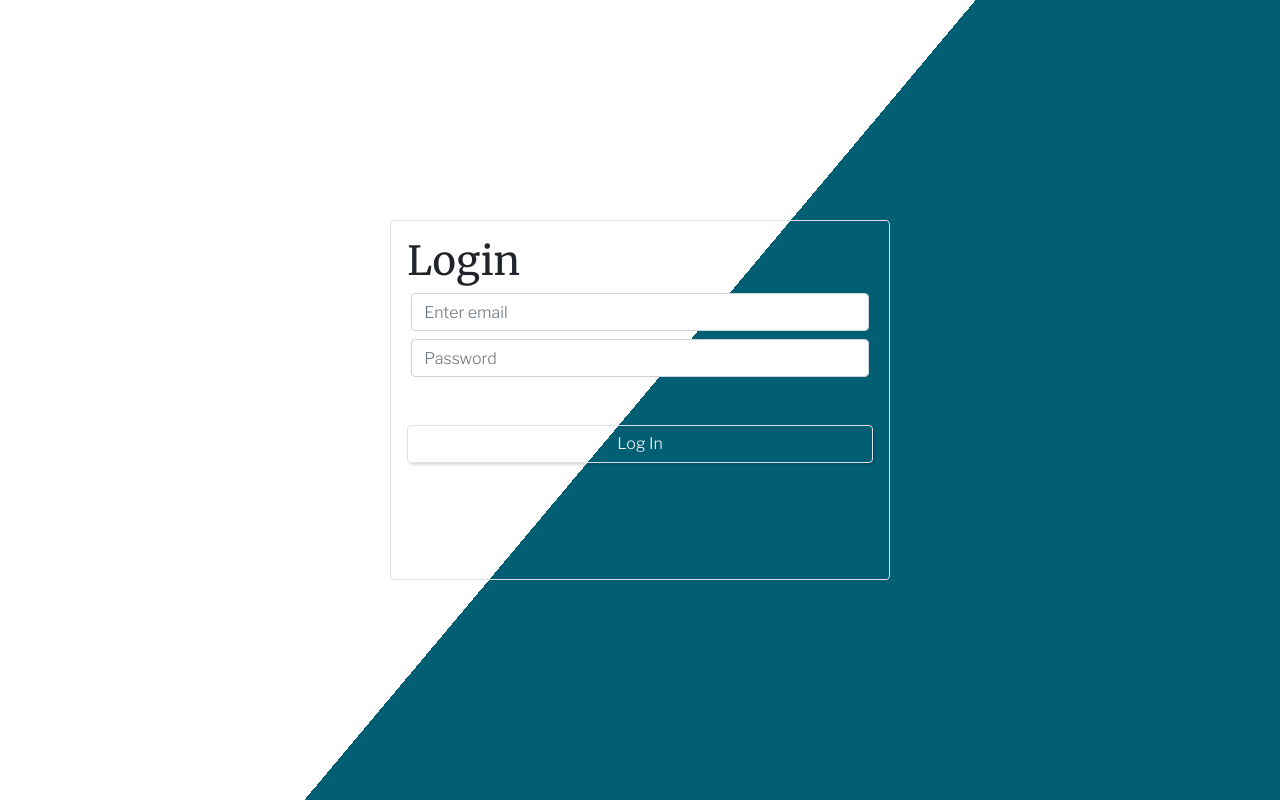
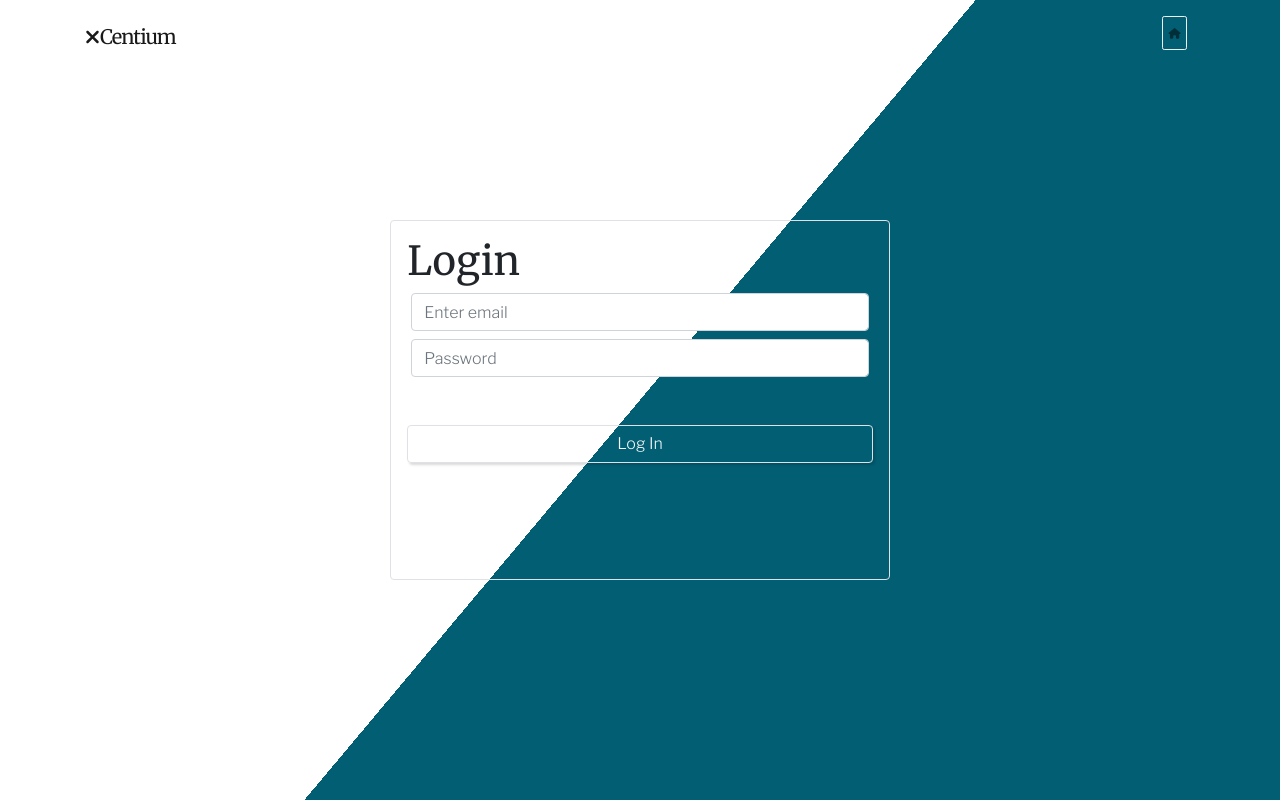
Before and after one commit to Petertran198/Xcentium-code-challange-, a React (Create React App) app: page / in a window 1280 px wide. Built offline with nearby package versions, Linux system fonts and the light colour scheme.

Commit message:
Added Navbar component, design, & font-awesome download

```diff
--- a/package.json
+++ b/package.json
@@ -3,6 +3,9 @@
   "version": "0.1.0",
   "private": true,
   "dependencies": {
+    "@fortawesome/fontawesome-svg-core": "^1.3.0",
+    "@fortawesome/free-solid-svg-icons": "^6.0.0",
+    "@fortawesome/react-fontawesome": "^0.1.17",
     "@testing-library/jest-dom": "^5.16.2",
     "@testing-library/react": "^12.1.2",
     "@testing-library/user-event": "^13.5.0",
--- a/public/index.html
+++ b/public/index.html
@@ -43,6 +43,10 @@
         <title>React App</title>
     </head>
     <body>
+        <script
+            src="https://kit.fontawesome.com/66199689d9.js"
+            crossorigin="anonymous"
+        ></script>
         <noscript>You need to enable JavaScript to run this app.</noscript>
         <div id="root"></div>
         <!--
--- a/src/App.js
+++ b/src/App.js
@@ -1,8 +1,10 @@
 import Login from './components/Login/Login';
 import './app.css';
+import XCentiumNavbar from './components/Menu/NavMenu';
 function App() {
     return (
         <>
+            <XCentiumNavbar />
             <Login />
         </>
     );
--- a/src/components/Login/Login.jsx
+++ b/src/components/Login/Login.jsx
@@ -1,6 +1,7 @@
 import React from 'react';
-import { Form, Button } from 'react-bootstrap';
+import { Form } from 'react-bootstrap';
 import './login.css';
+
 function Login() {
     return (
         <div className='background'>
--- /dev/null
+++ b/src/components/Menu/NavMenu.jsx
@@ -0,0 +1,30 @@
+import React from 'react';
+import { Navbar, Nav, NavDropdown, Container } from 'react-bootstrap';
+import { FontAwesomeIcon } from '@fortawesome/react-fontawesome';
+import { faXmark, faHouse } from '@fortawesome/free-solid-svg-icons';
+
+import './nav-menu.css';
+function NavMenu() {
+    return (
+        <div className='navbar-placement'>
+            <Navbar expand='lg' className='nav-menu'>
+                <Container>
+                    <Navbar.Brand href='#home'>
+                        <FontAwesomeIcon icon={faXmark} />
+                        <span className='header-font brand-spacing'>Centium</span>
+                    </Navbar.Brand>
+                    <Navbar.Toggle aria-controls='basic-navbar-nav' />
+                    <Navbar.Collapse id='basic-navbar-nav'>
+                        <Nav className='ml-auto '>
+                            <Nav.Link href='#home'>
+                                <FontAwesomeIcon icon={faHouse} border='secondary' />
+                            </Nav.Link>
+                        </Nav>
+                    </Navbar.Collapse>
+                </Container>
+            </Navbar>
+        </div>
+    );
+}
+
+export default NavMenu;
--- /dev/null
+++ b/src/components/Menu/nav-menu.css
@@ -0,0 +1,14 @@
+.navbar-placement {
+    z-index: 1;
+    position: absolute;
+    width: 100%;
+}
+
+.brand-spacing {
+    letter-spacing: -1px;
+}
+
+.nav-menu {
+    line-height: 180%;
+    font-size: 1.4em;
+}
```
Also changed, not shown: 1 other file (tests, documents, lock files or other folders).
